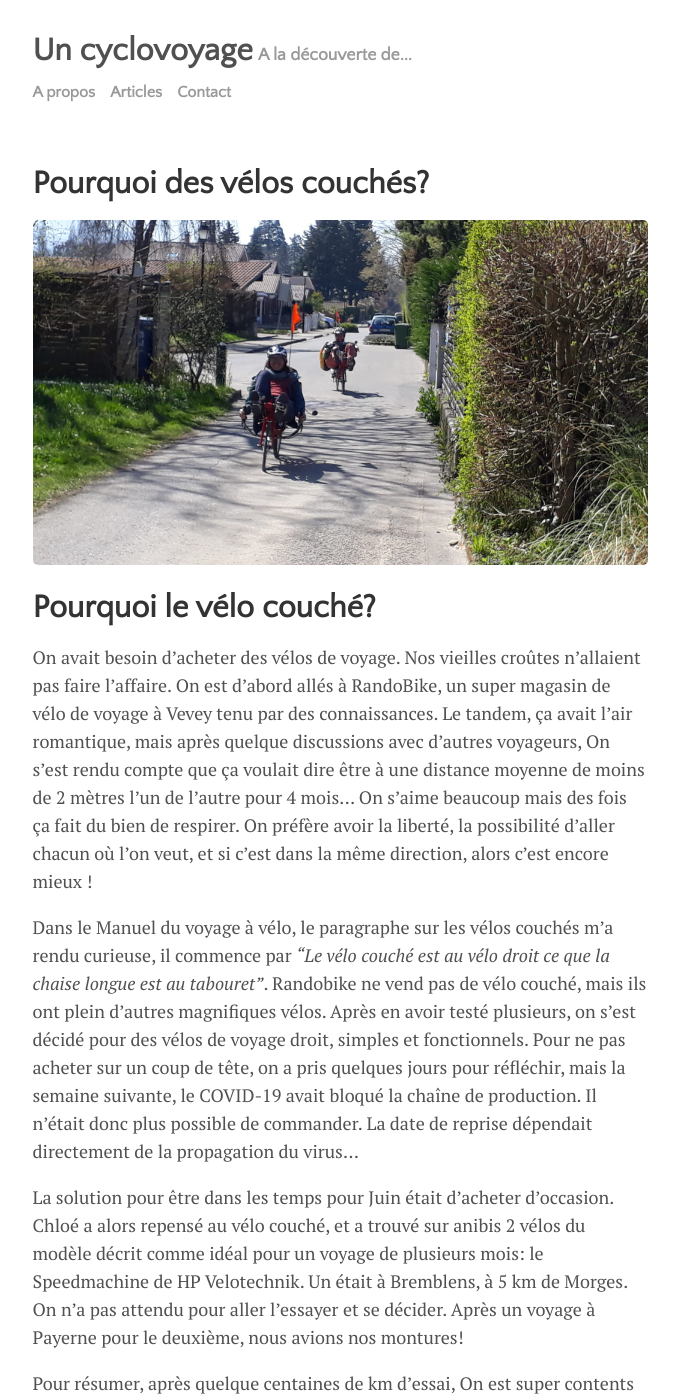
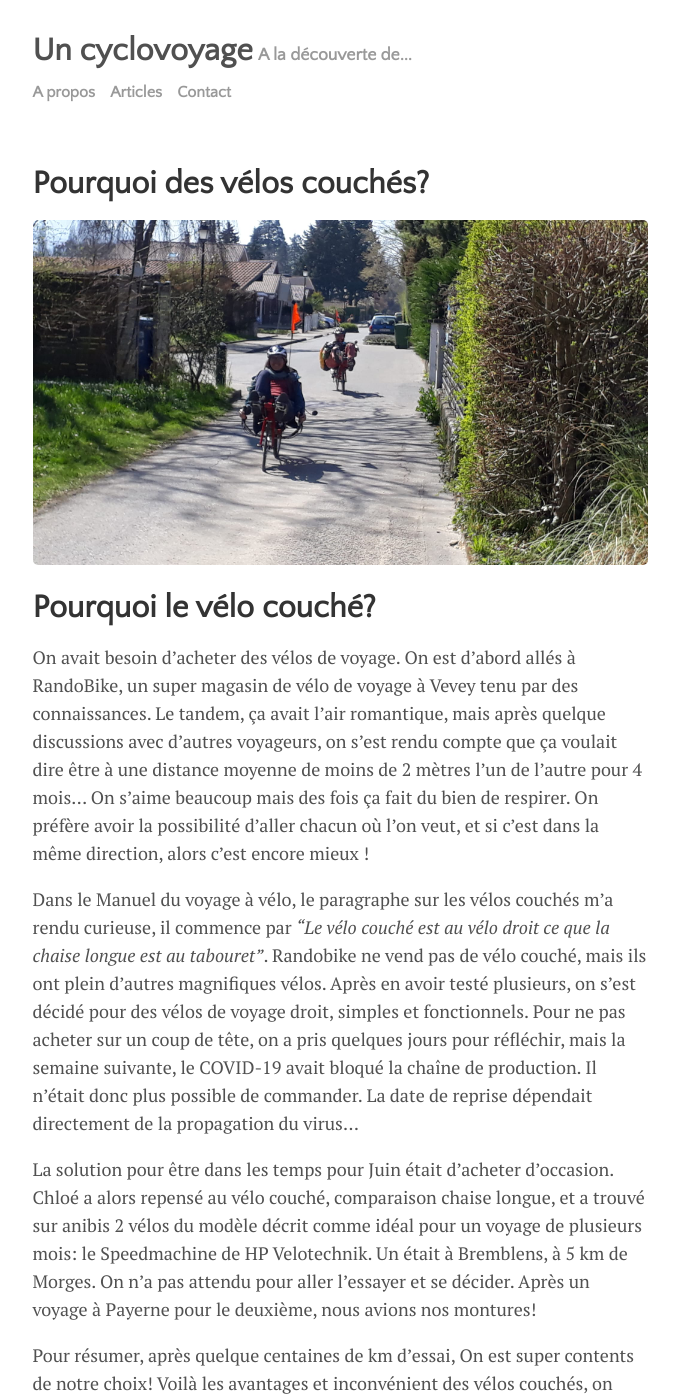
Before and after one commit to cyclovoyage/cyclovoyage.github.io, a Jekyll site: the page built from _posts/2020-04-21-velo-couche.md, in a window 1280 px wide and 1400 px high. Shown: the whole window, without its empty margins (300-979 px from the left). Built offline with Jekyll 4.4.1, drawn with Linux system fonts in a browser that asks for light colours.

Commit message:
Update 2020-04-21-velo-couche.md

```diff
--- a/_posts/2020-04-21-velo-couche.md
+++ b/_posts/2020-04-21-velo-couche.md
@@ -7,11 +7,11 @@ tags: [documentation,sample]
 image: cyclo_troinex.jpg
 ---
 # Pourquoi le vélo couché?
-On avait besoin d'acheter des vélos de voyage. Nos vieilles croûtes n'allaient pas faire l'affaire. On est d'abord allés à RandoBike, un super magasin de vélo de voyage à Vevey tenu par des connaissances. Le tandem, ça avait l'air romantique, mais après quelque discussions avec d’autres voyageurs, On s'est rendu compte que ça voulait dire être à une distance moyenne de moins de 2 mètres l'un de l'autre pour 4 mois... On s'aime beaucoup mais des fois ça fait du bien de respirer. On préfère avoir la liberté, la possibilité d’aller chacun où l'on veut, et si c'est dans la même direction, alors c’est encore mieux !
+On avait besoin d'acheter des vélos de voyage. On est d'abord allés à RandoBike, un super magasin de vélo de voyage à Vevey tenu par des connaissances. Le tandem, ça avait l'air romantique, mais après quelque discussions avec d’autres voyageurs, on s'est rendu compte que ça voulait dire être à une distance moyenne de moins de 2 mètres l'un de l'autre pour 4 mois... On s'aime beaucoup mais des fois ça fait du bien de respirer. On préfère avoir la possibilité d’aller chacun où l'on veut, et si c'est dans la même direction, alors c’est encore mieux !
 
 Dans le Manuel du voyage à vélo, le paragraphe sur les vélos couchés m’a rendu curieuse, il commence par *“Le vélo couché est au vélo droit ce que la chaise longue est au tabouret”*. Randobike ne vend pas de vélo couché, mais ils ont plein d’autres magnifiques vélos. Après en avoir testé plusieurs, on s'est décidé pour des vélos de voyage droit, simples et fonctionnels. Pour ne pas acheter sur un coup de tête, on a pris quelques jours pour réfléchir, mais la semaine suivante, le COVID-19 avait bloqué la chaîne de production. Il n’était donc plus possible de commander. La date de reprise dépendait directement de la propagation du virus...
 
-La solution pour être dans les temps pour Juin était d’acheter d’occasion. Chloé a alors repensé au vélo couché, et a trouvé sur anibis 2 vélos du modèle décrit comme idéal pour un voyage de plusieurs mois: le Speedmachine de HP Velotechnik. Un était à Bremblens, à 5 km de Morges. On n’a pas attendu pour aller l’essayer et se décider. Après un voyage à Payerne pour le deuxième, nous avions nos montures!
+La solution pour être dans les temps pour Juin était d’acheter d’occasion. Chloé a alors repensé au vélo couché, comparaison chaise longue, et a trouvé sur anibis 2 vélos du modèle décrit comme idéal pour un voyage de plusieurs mois: le Speedmachine de HP Velotechnik. Un était à Bremblens, à 5 km de Morges. On n’a pas attendu pour aller l’essayer et se décider. Après un voyage à Payerne pour le deuxième, nous avions nos montures!
 
 Pour résumer, après quelque centaines de km d'essai, On est super contents de notre choix!
 Voilà les avantages et inconvénient des vélos couchés, on verra, après quelque milier de km si on doit mettre à jour cette table.
```
